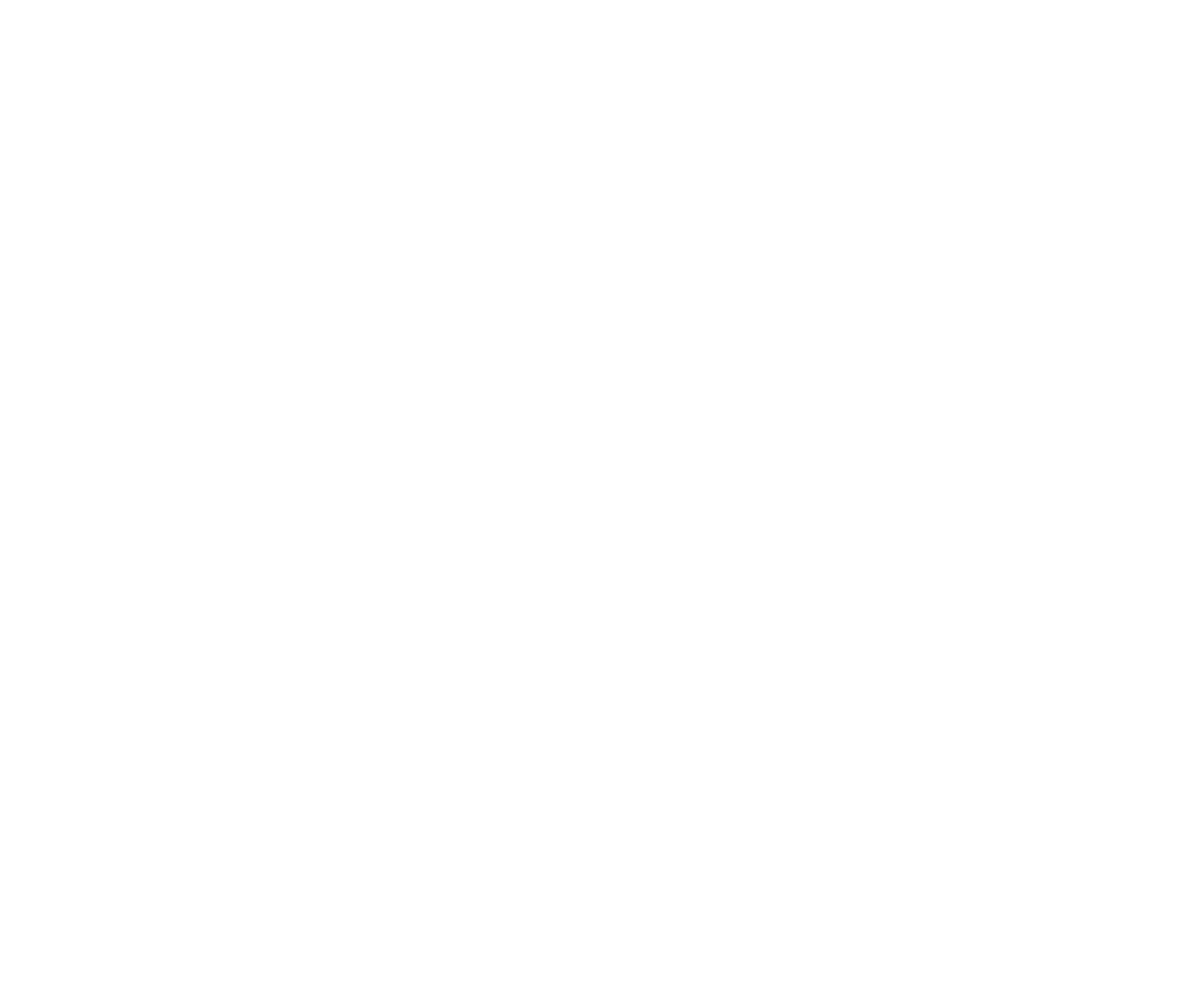
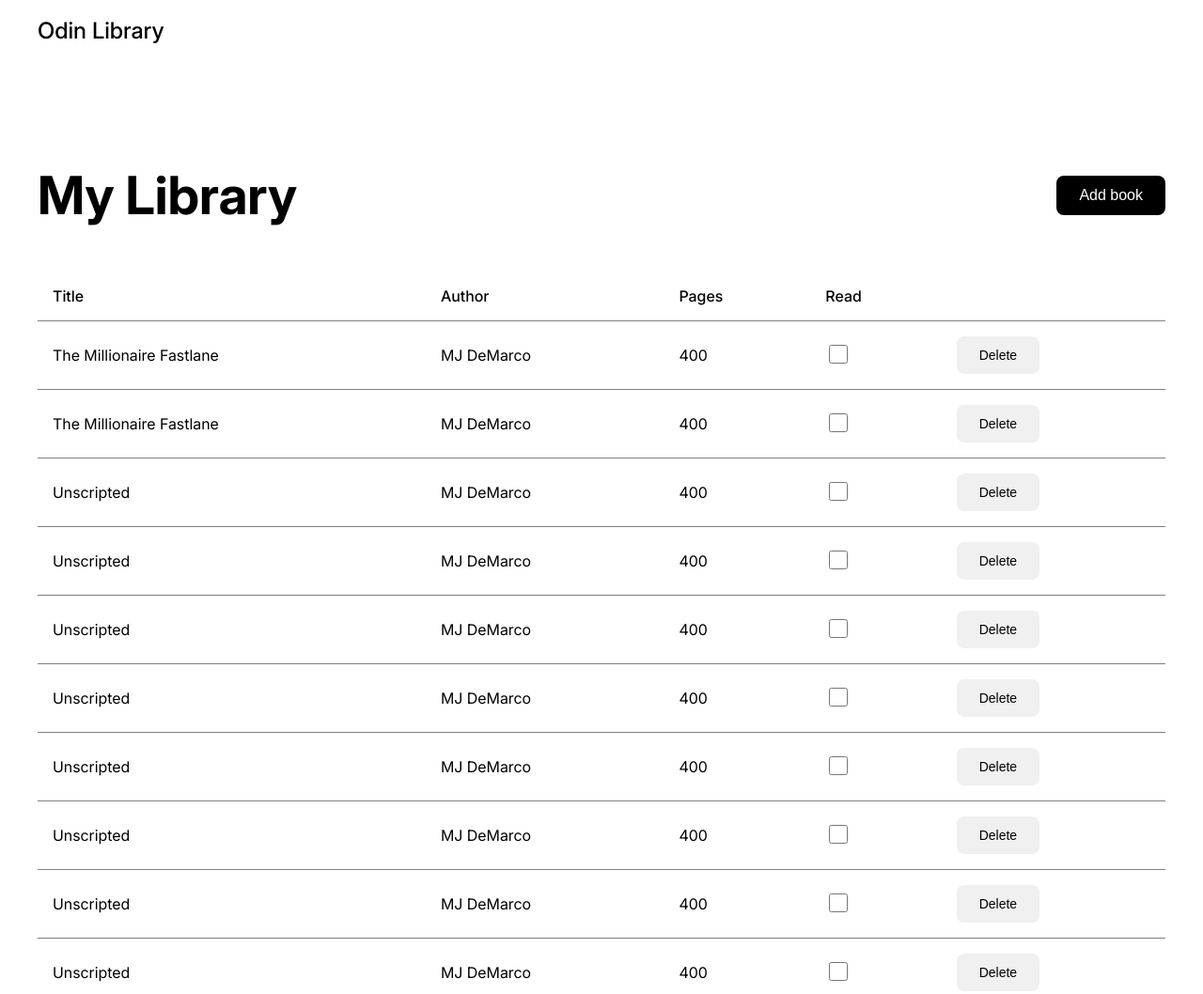
Before and after one commit to martindimitrovat/odin-library, a plain HTML site: page index.html in a window 1280 px wide. Shown: the top 1058 px of the page at 94% size. Before the commit the page ends 800 px from the top, so only its background shows below. Drawn offline with Linux system fonts and the light colour scheme.

Commit message:
Build basic UI and functions

```diff
--- a/index.html
+++ b/index.html
@@ -1,12 +1,65 @@
 <!DOCTYPE html>
 <html lang="en">
+
 <head>
-    <meta charset="UTF-8">
-    <meta name="viewport" content="width=device-width, initial-scale=1.0">
-    <script src="main.js" defer></script>
-    <title>Odin Library</title>
+  <meta charset="UTF-8" />
+  <meta name="viewport" content="width=device-width, initial-scale=1.0" />
+  <script src="main.js" defer></script>
+  <title>Odin Library</title>
+  <link rel="stylesheet" href="style.css" />
 </head>
+
 <body>
+  <div class="container">
+    <header>
+      <nav>
+        <span class="heading-sm">Odin Library</span>
+      </nav>
+    </header>
+    <main>
+      <section>
+        <div id="library-header">
+          <h1 class="display-md">My Library</h1>
+          <button class="primary-btn label-md">Add book</button>
+        </div>
+        <div id="library-list">
+          <table>
+            <thead>
+              <tr>
+                <th class="label-md">Title</th>
+                <th class="label-md">Author</th>
+                <th class="label-md">Pages</th>
+                <th class="label-md">Read</th>
+              </tr>
+            </thead>
+            <tbody id="library-body">
+              <tr>
+                <td>The Millionaire Fastlane</td>
+                <td>MJ DeMarco</td>
+                <td>400</td>
+                <td><input type="checkbox" /><label></label></td>
+                <td><button class="secondary-btn label-sm">Delete</button></td>
+              </tr>
+            </tbody>
+          </table>
+        </div>
 
+      </section>
+    </main>
+    <footer>
+      <p><small>&copy; <span id="year"></span> Martin Dimitrov. All rights reserved.</small></p>
+    </footer>
+  </div>
+
+  <script>
+    // Execute after parsing
+    document.addEventListener('DOMContentLoaded', () => {
+      const year = document.getElementById('year');
+      if (year) {
+        year.textContent = new Date().getFullYear();
+      }
+    });
+  </script>
 </body>
+
 </html>
--- a/main.js
+++ b/main.js
@@ -1,4 +1,70 @@
-const myLibrary = [];
+const library = [
+    {
+        title: "The Millionaire Fastlane",
+        author: "MJ DeMarco",
+        pages: 400,
+    },
+    {
+        title: "Unscripted",
+        author: "MJ DeMarco",
+        pages: 400,
+    },
+    {
+        title: "Unscripted",
+        author: "MJ DeMarco",
+        pages: 400,
+    },
+    {
+        title: "Unscripted",
+        author: "MJ DeMarco",
+        pages: 400,
+    },
+    {
+        title: "Unscripted",
+        author: "MJ DeMarco",
+        pages: 400,
+    },
+    {
+        title: "Unscripted",
+        author: "MJ DeMarco",
+        pages: 400,
+    },
+    {
+        title: "Unscripted",
+        author: "MJ DeMarco",
+        pages: 400,
+    },
+    {
+        title: "Unscripted",
+        author: "MJ DeMarco",
+        pages: 400,
+    },
+    {
+        title: "Unscripted",
+        author: "MJ DeMarco",
+        pages: 400,
+    },
+    {
+        title: "Unscripted",
+        author: "MJ DeMarco",
+        pages: 400,
+    },
+    {
+        title: "Unscripted",
+        author: "MJ DeMarco",
+        pages: 400,
+    },
+    {
+        title: "Unscripted",
+        author: "MJ DeMarco",
+        pages: 400,
+    },
+    {
+        title: "Unscripted",
+        author: "MJ DeMarco",
+        pages: 400,
+    },
+];
 
 function Book(title, author, pages, read) {
     this.id = crypto.randomUUID();
@@ -11,3 +77,39 @@ function Book(title, author, pages, read) {
 function addBookToLibrary() {
 
 }
+
+// Display books on page
+function renderLibrary(library) {
+    const frag = document.createDocumentFragment();
+
+    library.forEach((book, index) => {
+        const tr = document.createElement("tr");
+        const tdTitle = document.createElement("td");
+        const tdAuthor = document.createElement("td");
+        const tdPages = document.createElement("td");
+        const tdRead = document.createElement("td");
+        const checkbox = document.createElement("input");
+        checkbox.type = "checkbox";
+        const tdDelete = document.createElement("td");
+        const deleteBtn = document.createElement("button");
+        deleteBtn.classList.add("secondary-btn", "label-sm");
+
+        tdTitle.innerText = book.title;
+        tdAuthor.innerText = book.author;
+        tdPages.innerText = book.pages;
+        tr.appendChild(tdTitle);
+        tr.appendChild(tdAuthor);
+        tr.appendChild(tdPages);
+        tr.appendChild(tdRead);
+        tdRead.appendChild(checkbox);
+        tr.appendChild(tdDelete);
+        tdDelete.appendChild(deleteBtn);
+        deleteBtn.innerText = "Delete";
+        frag.appendChild(tr);
+    })
+
+    const tbody = document.getElementById("library-body");
+    tbody.appendChild(frag);
+}
+
+renderLibrary(library);
--- a/style.css
+++ b/style.css
@@ -0,0 +1,158 @@
+@font-face {
+    font-family: "Inter";
+    src: url("fonts/Inter-VariableFont_opsz\,wght.ttf") format("woff2");
+    font-weight: 100 900;
+    font-style: normal;
+}
+
+html {
+    font-family: Inter;
+    height: 100%:
+}
+
+body {
+    height: 100%;
+    margin: 0;
+    padding: 0;
+}
+
+.container {
+    display: flex;
+    flex-direction: column;
+    height: 100%;
+    margin: 0 auto;
+    max-width: 1200px;
+    padding: 0 24px;
+}
+
+header {
+    height: 64px;
+    display: flex;
+    align-items: center;
+}
+
+main {
+    flex: 1;
+}
+
+section {
+    padding: 64px 0;
+}
+
+table {
+    border-collapse: collapse;
+    width: 100%;
+    text-align: left;
+}
+
+th,
+td {
+    padding: 16px;
+}
+
+tr {
+    border-bottom: 1px solid grey;
+}
+
+footer {
+    height: 64px;
+    display: flex;
+    align-items: center;
+}
+
+#library-header {
+    display: flex;
+    align-items: center;
+    justify-content: space-between;
+}
+
+#library-list {
+    overflow-y: auto;
+}
+
+/* Typography */
+
+.display-md {
+    font-size: 56px;
+    font-weight: 700;
+}
+
+.heading-sm {
+    font-size: 24px;
+    font-weight: 500;
+}
+
+.label-md {
+    font-size: 16px;
+    font-weight: 500;
+}
+
+.label-sm {
+    font-size: 14px;
+    font-weight: 500;
+}
+
+/* Buttons */
+
+.primary-btn {
+    position: relative;
+    overflow: hidden;
+    border: none;
+    background: rgb(0, 0, 0);
+    color: rgb(255, 255, 255);
+    padding: 12px 24px;
+    border-radius: 8px;
+    cursor: pointer;
+}
+
+.primary-btn::before {
+    content: '';
+    position: absolute;
+    inset: 0;
+    background: rgba(255, 255, 255, 0.1);
+    /* Bright overlay effect */
+    opacity: 0;
+    transition: opacity 0.3s ease;
+}
+
+.primary-btn:hover::before {
+    opacity: 1;
+}
+
+.secondary-btn {
+    position: relative;
+    overflow: hidden;
+    border: none;
+    background: rgb(240, 240, 240);
+    color: rgb(0, 0, 0);
+    padding: 12px 24px;
+    border-radius: 8px;
+    cursor: pointer;
+}
+
+.secondary-btn::before {
+    content: '';
+    position: absolute;
+    inset: 0;
+    background: rgba(0, 0, 0, 0.04);
+    /* Bright overlay effect */
+    opacity: 0;
+    transition: opacity 0.3s ease;
+}
+
+.secondary-btn:hover::before {
+    opacity: 1;
+}
+
+/* Input */
+
+/* Check */
+input[type="checkbox"] {
+    width: 20px;
+    height: 20px;
+    cursor: pointer;
+}
+
+input[type="checkbox"]:checked {
+    accent-color: black;
+}
```
Also changed, not shown: fonts/Inter-VariableFont_opsz,wght.ttf (added).
